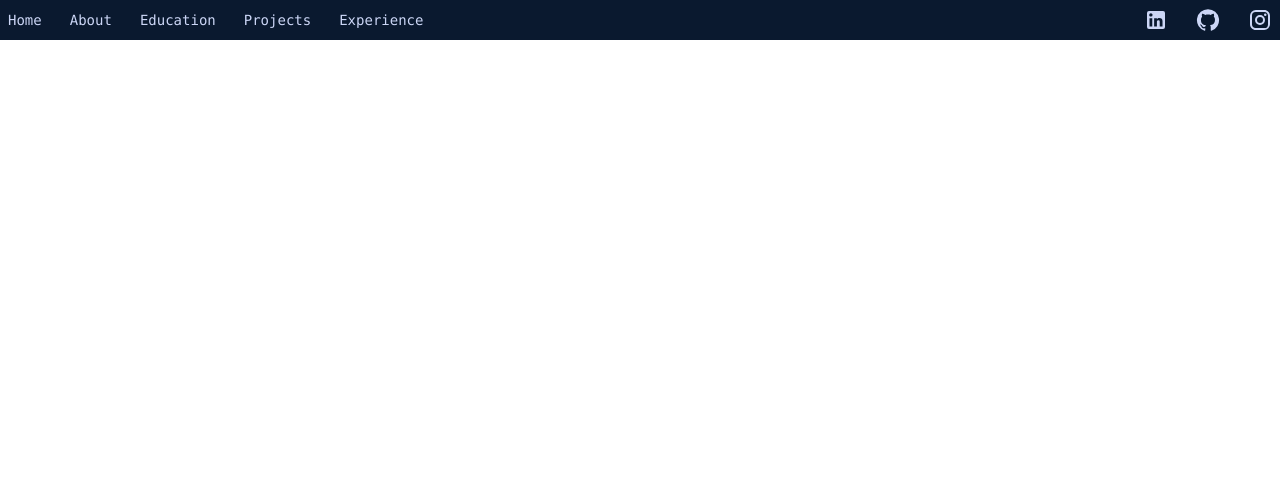
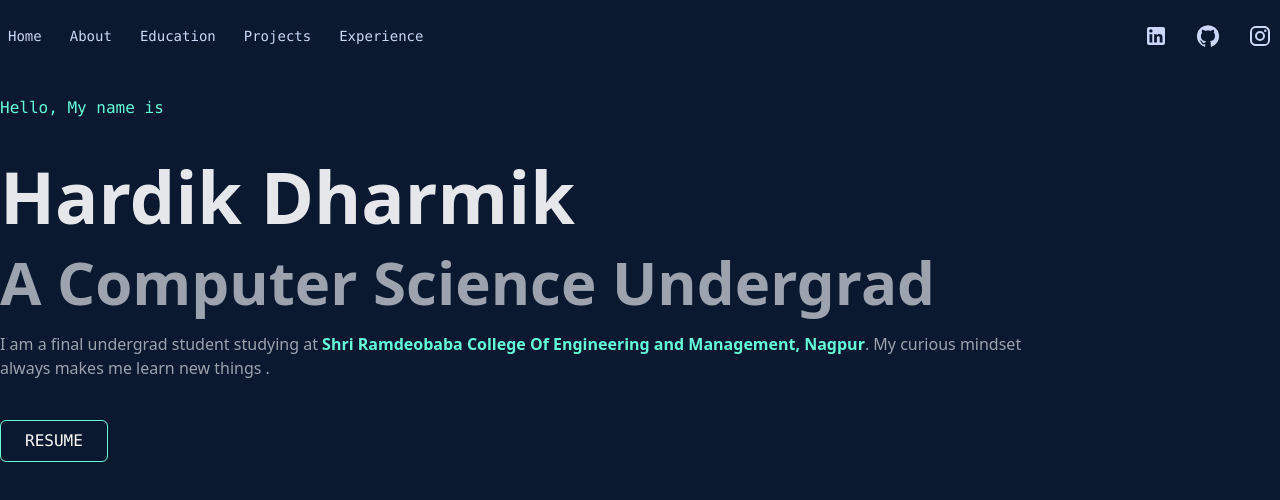
Before and after one commit to Hardik-Dharmik/portfolio-website-2.0, a Next.js app: page / in a window 1280 px wide. Shown: the top 500 px of the page. Built offline with nearby package versions, Linux system fonts and the light colour scheme.

Commit message:
Main section done

```diff
--- a/components/HeaderIcon.js
+++ b/components/HeaderIcon.js
@@ -1,9 +1,11 @@
 import React from "react";
 
-function HeaderIcon({ Icon }) {
+function HeaderIcon({ Icon, href }) {
   return (
     <div className="hover:text-teal cursor-pointer">
-      <Icon fontSize="medium" />
+      <a href={href} target="_blank">
+        <Icon fontSize="medium" />
+      </a>
     </div>
   );
 }
--- /dev/null
+++ b/components/Main.js
@@ -0,0 +1,30 @@
+function Main() {
+  return (
+    <div className="container mx-auto flex flex-col items-center sm:items-start min-h-screen pt-5">
+      <p className="text-teal font-mono my-5">Hello, My name is</p>
+      <h1 className="text-7xl text-center font-semibold text-gray-200 my-5">
+        Hardik Dharmik
+      </h1>
+      <h1 className="text-6xl text-center text-gray-400 font-semibold">
+        A Computer Science Undergrad
+      </h1>
+      <p className="text-gray-400 text-center sm:text-left my-5 sm:w-4/5">
+        I am a final undergrad student studying at{" "}
+        <a href="http://www.rknec.edu/" className="text-teal font-semibold">
+          Shri Ramdeobaba College Of Engineering and Management, Nagpur
+        </a>
+        . My curious mindset always makes me learn new things .
+      </p>
+
+      <a
+        href="https://drive.google.com/file/d/1fFhzyPvt2THGKYGwJoD_a6Po_K7NvHDb/view?usp=share_link"
+        target="_blank"
+        className="px-6 py-2 border border-teal hover:bg-emerald-500 font-mono text-white rounded-md my-5"
+      >
+        RESUME
+      </a>
+    </div>
+  );
+}
+
+export default Main;
--- a/components/Navbar.js
+++ b/components/Navbar.js
@@ -13,12 +13,10 @@ function Navbar() {
     setIsOpen(!isOpen);
   };
 
-  console.log(isOpen);
-
   return (
-    <div className="container mx-auto bg-bgDark text-lightslate text-sm font-mono font-light">
+    <div className="container mx-auto bg-bgDark text-lightslate text-sm font-mono font-light pt-4">
       {/* Mobile Menu  */}
-      <div className="inline-block sm:hidden p-2 cursor-pointer hover:bg-gray-300 rounded-full">
+      <div className="inline-block sm:hidden p-2 cursor-pointer">
         {isOpen ? (
           <CloseIcon onClick={handleToggle} />
         ) : (
@@ -36,6 +34,22 @@ function Navbar() {
         <a href="">Education</a>
         <a href="">Projects</a>
         <a href="">Experience</a>
+
+        <div className="flex space-x-7">
+          <HeaderIcon
+            Icon={LinkedInIcon}
+            href="https://www.linkedin.com/in/hardik-dharmik-034796215/"
+          />
+          <HeaderIcon
+            Icon={GitHubIcon}
+            href="https://github.com/Hardik-Dharmik
+          "
+          />
+          <HeaderIcon
+            Icon={InstagramIcon}
+            href="https://www.instagram.com/hardik__dharmik/"
+          />
+        </div>
       </div>
 
       <div className="hidden sm:flex  justify-between p-2 items-center">
@@ -60,9 +74,19 @@ function Navbar() {
 
         {/* Right  */}
         <div className="flex space-x-7">
-          <HeaderIcon Icon={LinkedInIcon} />
-          <HeaderIcon Icon={GitHubIcon} />
-          <HeaderIcon Icon={InstagramIcon} />
+          <HeaderIcon
+            Icon={LinkedInIcon}
+            href="https://www.linkedin.com/in/hardik-dharmik-034796215/"
+          />
+          <HeaderIcon
+            Icon={GitHubIcon}
+            href="https://github.com/Hardik-Dharmik
+          "
+          />
+          <HeaderIcon
+            Icon={InstagramIcon}
+            href="https://www.instagram.com/hardik__dharmik/"
+          />
         </div>
       </div>
     </div>
--- a/pages/index.js
+++ b/pages/index.js
@@ -1,4 +1,5 @@
 import Head from "next/head";
+import Main from "../components/Main";
 import Navbar from "../components/Navbar";
 
 export default function Home() {
@@ -8,6 +9,7 @@ export default function Home() {
         <title>Create Next App</title>
       </Head>
       <Navbar />
+      <Main />
     </div>
   );
 }
--- a/tailwind.config.js
+++ b/tailwind.config.js
@@ -6,11 +6,12 @@ module.exports = {
     "./components/**/*.{js,ts,jsx,tsx}",
   ],
   theme: {
-    extend: {},
-    colors: {
-      bgDark: "#0a192f",
-      lightslate: "#ccd6f6",
-      teal: "#64ffda",
+    extend: {
+      colors: {
+        bgDark: "#0a192f",
+        lightslate: "#ccd6f6",
+        teal: "#64ffda",
+      },
     },
   },
   plugins: [],
```
